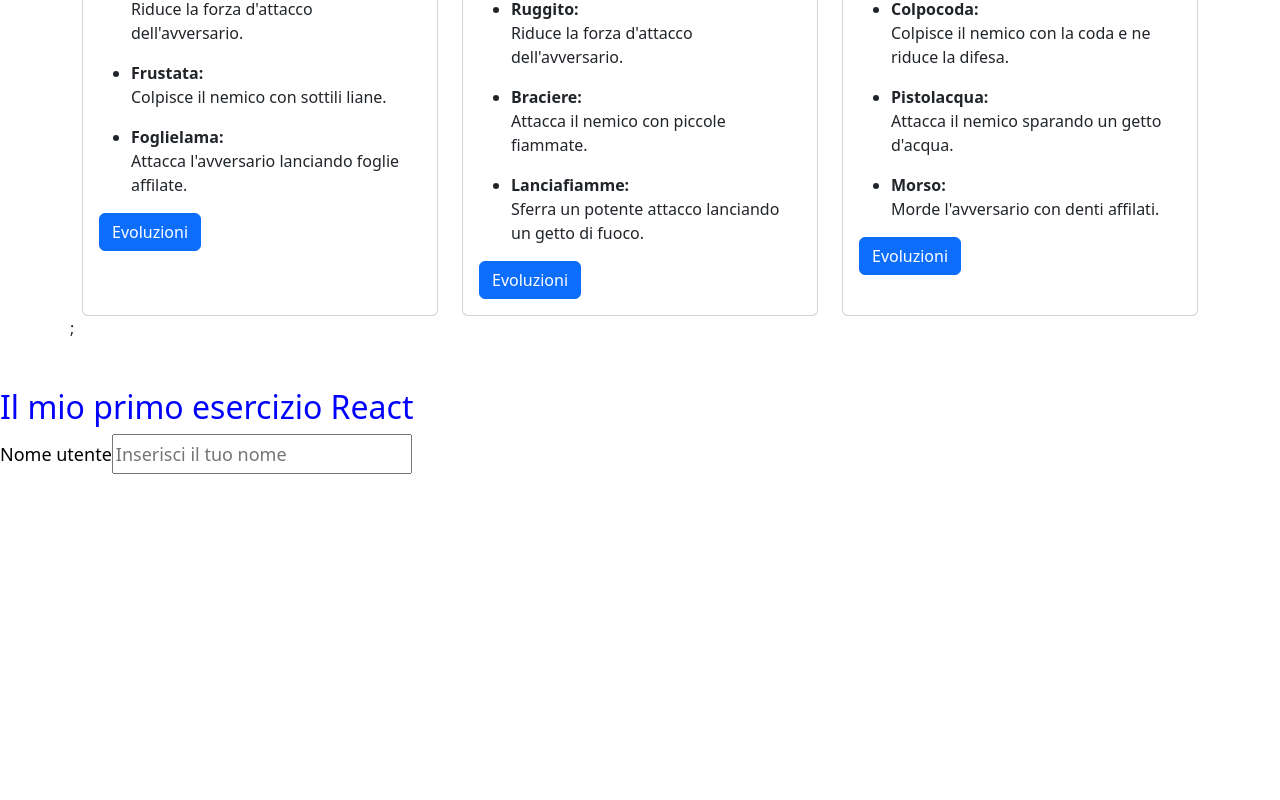
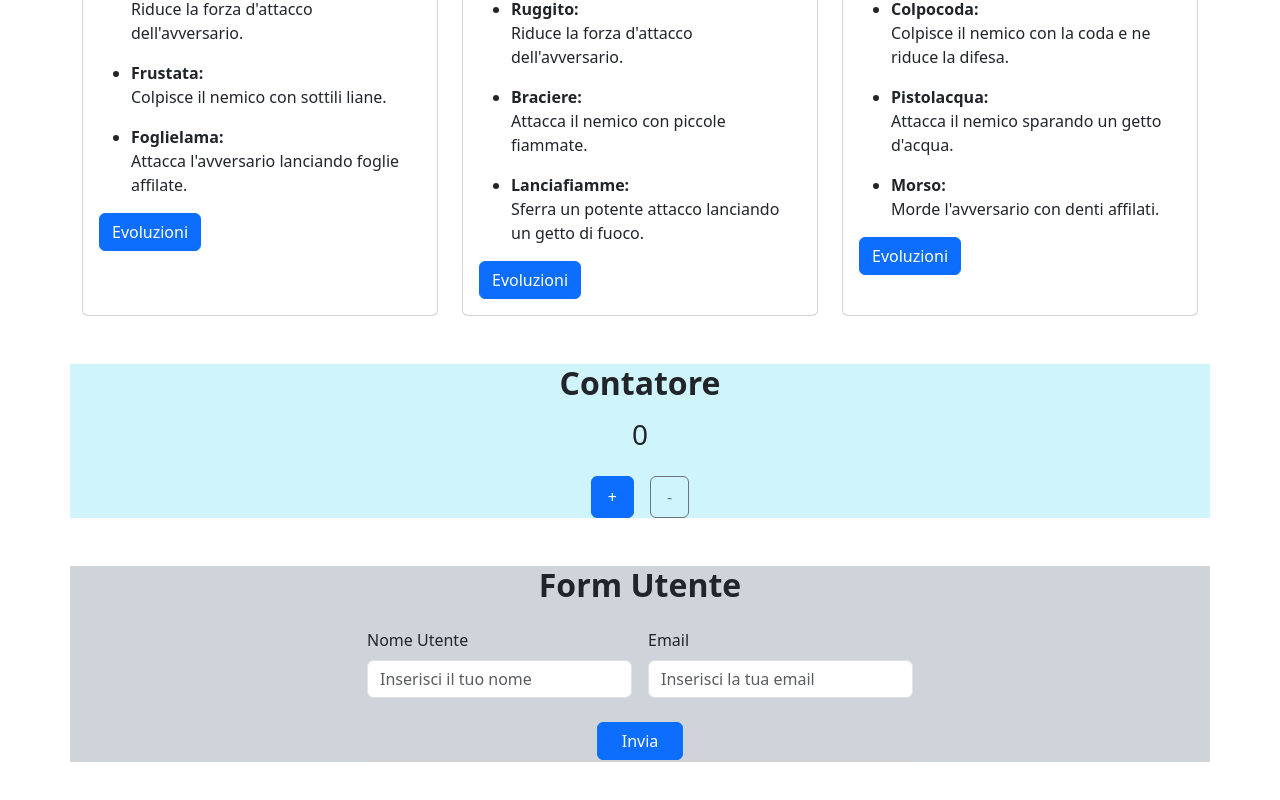
Before and after one commit to AndreaFroncillo/Selfwork-Componenti-React, a React (Vite) app: page / in a window 1280 px wide. Shown: the part 1512-2312 px from the top of the page. Before the commit the page ends 1986 px from the top, so only its background shows below. Built offline with nearby package versions, Linux system fonts and the light colour scheme.

Commit message:
feat: implement counter and form state management

```diff
--- a/src/App.jsx
+++ b/src/App.jsx
@@ -1,7 +1,8 @@
+import Counter from "./components/Counter";
+import Form from "./components/Form";
 import Header from "./components/Header";
 import List from "./components/List";
 import Navbar from "./components/Navbar";
-import UserForm from "./components/UserForm";
 
 function App() {
 
@@ -131,7 +132,8 @@ function App() {
       <Navbar />
       <Header />
       <List pokemon={pokemon}/>
-      <UserForm />
+      <Counter />
+      <Form />
     </>
   )
 }
--- /dev/null
+++ b/src/components/Counter.jsx
@@ -0,0 +1,35 @@
+import { useState } from "react";
+
+export default function Counter() {
+    const [counter, setCounter] = useState(0);
+
+    const increment = () => {
+        setCounter((prev) => prev + 1);
+    }
+
+    const decrement = () => {
+        setCounter((prev) => prev - 1);
+    }
+
+    return (
+        <section className="container my-5 bg-info-subtle">
+            <div className="row justify-content-center">
+                <div className="col-12 col-md-6 text-center">
+
+                    <h2 className="fw-bold mb-3">Contatore</h2>
+
+                    <h3 className="mb-4">{counter}</h3>
+
+                    <div className="d-flex justify-content-center gap-3">
+                        <button id="increment" className="btn btn-primary px-3 py-2" onClick={increment}>
+                            +
+                        </button>
+                        <button id="decrement" className="btn btn-outline-secondary px-3 py-2" onClick={decrement}>
+                            -
+                        </button>
+                    </div>
+                </div>
+            </div>
+        </section>
+    );
+}
--- /dev/null
+++ b/src/components/Form.jsx
@@ -0,0 +1,102 @@
+//Un componente Form che mostri un form con 2 campi di input (uno per il nome ed una per la mail). Al submit del form deve apparire una card che mostri il contenuto dei due campi input. Attenzione! Per far ciò sarà necessario lavorare sull’OnSubmit da passare al tag form (proprio come con OnChange o OnClick), catturando l’evento submit sarà necessario aggiungere il metodo preventDefault per impedire che si ricarichi la pagina => e.preventDefault()
+
+import { useState } from "react";
+
+export default function Form() {
+
+    const [name, setName] = useState("");
+
+    const [mail, setMail] = useState("");
+
+    const [isShowed, setIsShowed] = useState(false);
+
+    const handleName = (onChange) => {
+        setName(onChange.target.value);
+    }
+
+    const handleMail = (onChange) => {
+        setMail(onChange.target.value);
+    }
+
+    const showData = (onSubmit) => {
+        onSubmit.preventDefault();
+
+        setIsShowed(true);
+    }
+
+    const hiddenData = () => {
+        setIsShowed(false);
+    }
+
+    let card = null;
+
+    if (isShowed === true) {
+        card = (
+            <>
+                <div className="card-body">
+                    <h3>Dati utente</h3>
+                    <p>Nome: {name}</p>
+                    <p>Email: {mail}</p>
+                </div>
+                <button className="btn btn-info px-4" onClick={hiddenData}>Chiudi</button>
+            </>
+        );
+    }
+
+    return (
+        <section className="container my-5 bg-dark-subtle">
+            <div className="row justify-content-center">
+                <div className="col-12 col-md-8 col-lg-6">
+
+                    <h2 className="text-center fw-bold mb-4">
+                        Form Utente
+                    </h2>
+
+                    <form className="row g-3" onSubmit={showData}>
+
+                        <div className="col-12 col-md-6">
+                            <label htmlFor="name" className="form-label">
+                                Nome Utente
+                            </label>
+                            <input
+                                id="name"
+                                type="text"
+                                className="form-control"
+                                placeholder="Inserisci il tuo nome"
+                                onChange={handleName}
+                                required
+                            />
+                        </div>
+
+                        <div className="col-12 col-md-6">
+                            <label htmlFor="email" className="form-label">
+                                Email
+                            </label>
+                            <input
+                                id="email"
+                                type="email"
+                                className="form-control"
+                                placeholder="Inserisci la tua email"
+                                onChange={handleMail}
+                                required
+                            />
+                        </div>
+
+                        <div className="col-12 text-center mt-4">
+                            <button
+                                type="submit"
+                                className="btn btn-primary px-4"
+                            >
+                                Invia
+                            </button>
+                        </div>
+
+                    </form>
+                    <div className="card">
+                        {card}
+                    </div>
+                </div>
+            </div>
+        </section>
+    );
+}
--- a/src/components/List.jsx
+++ b/src/components/List.jsx
@@ -49,7 +49,7 @@ export default function List({ pokemon }) {
                             </div>
                         </div>
                     )
-                })};
+                })}
             </div>
         </div>
     )
--- a/src/components/UserForm.jsx
+++ b/src/components/UserForm.jsx
@@ -1,6 +1,6 @@
 export default function UserForm() {
     return (
-        <div>
+      <div>
         <h1 className="title-custom">Il mio primo esercizio React</h1>
 
         <label htmlFor="userName" className="label-custom">
```
